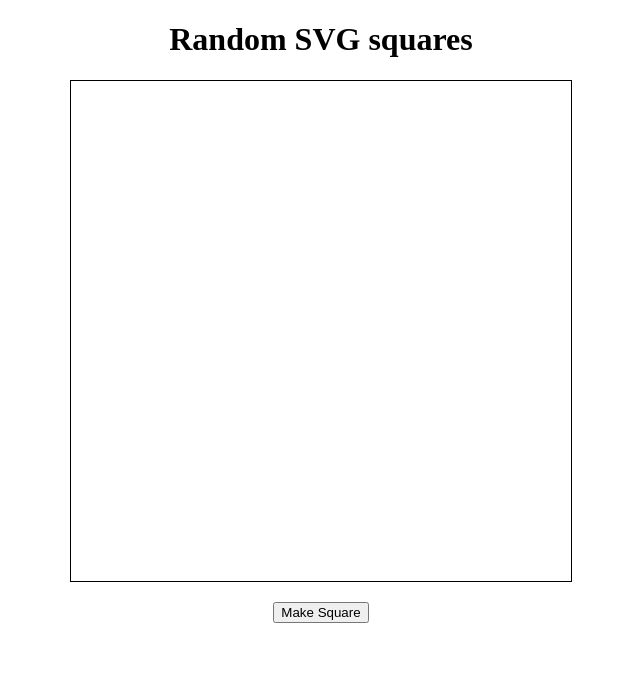
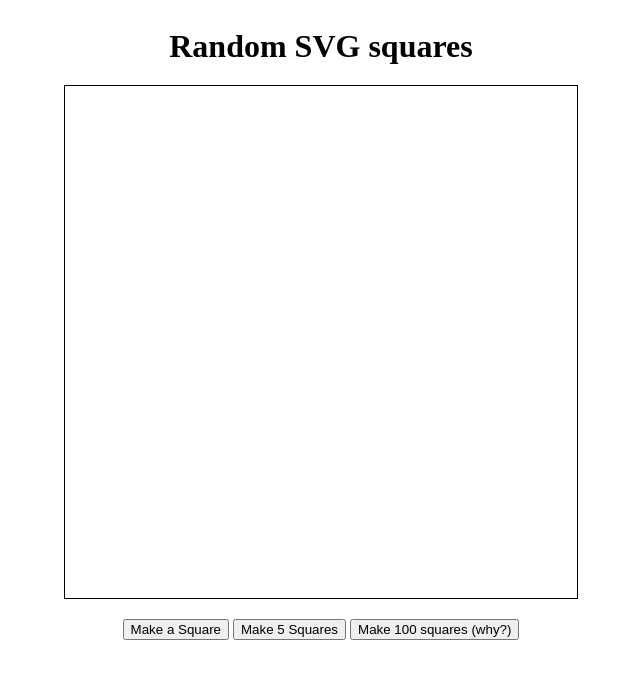
Before and after one commit to v3ceban/COEN60-60L, a PHP site: page / in a window 1280 px wide. Shown: the top 679 px of the page, without its empty margins (319-959 px from the left). Run offline with PHP 8.4, Linux system fonts and the light colour scheme.

Commit message:
lab 5 probably done

```diff
--- a/Lab5/index.html
+++ b/Lab5/index.html
@@ -4,12 +4,16 @@
     <meta charset="UTF-8" />
     <meta name="viewport" content="width=device-width, initial-scale=1.0" />
     <link rel="stylesheet" href="./style.css" />
-    <script src="/main.js" defer></script>
     <title>Lab 5</title>
+    <script src="./main.js" defer></script>
   </head>
   <body>
     <h1>Random SVG squares</h1>
-    <svg width="500" height="500"></svg>
-    <button>Make Square</button>
+    <svg></svg>
+    <div class="buttons">
+      <button>Make a Square</button>
+      <button>Make 5 Squares</button>
+      <button>Make 100 squares (why?)</button>
+    </div>
   </body>
 </html>
--- a/Lab5/public/main.js
+++ b/Lab5/public/main.js
@@ -1,15 +1,54 @@
 const main = () => {
-  const button = document.querySelector("button");
+  const button = document.querySelectorAll("button");
   const svg = document.querySelector("svg");
+  const svgWidth = svg.width.baseVal.value;
+  const svgHeight = svg.height.baseVal.value;
+  const width = svgWidth / 20;
+  const height = svgHeight / 20;
+  let flag = false;
 
-  button.addEventListener("click", () => {
-    let square = document.createElement(`rect`);
-    square.setAttribute("x", "0");
-    square.setAttribute("y", "0");
-    square.setAttribute("width", "50");
-    square.setAttribute("heigth", "50");
-    square.setAttribute("fill", "red");
+  const randNum = (x) => {
+    return Math.floor(Math.random() * x);
+  };
+
+  const randColor = () => {
+    let a = "0123456789abcdef";
+    let color = "#";
+    for (let i = 0; i < 6; i++) {
+      color += a[randNum(a.length)];
+    }
+    return color;
+  };
+
+  const createSquare = () => {
+    let square = document.createElementNS(`http://www.w3.org/2000/svg`, `rect`);
+    square.setAttribute("x", randNum(svgWidth - width));
+    square.setAttribute("y", randNum(svgHeight - height));
+    square.setAttribute("width", width);
+    square.setAttribute("height", height);
+    square.setAttribute("fill", randColor());
+    return square;
+  };
+
+  button[0].addEventListener("click", () => {
+    let square = createSquare();
     svg.appendChild(square);
+  });
+  button[1].addEventListener("click", () => {
+    for (let index = 0; index < 5; index++) {
+      let square = createSquare();
+      svg.appendChild(square);
+    }
+  });
+  button[2].addEventListener("click", () => {
+    if (flag == false) {
+      flag = true;
+      alert("Because I can.");
+    }
+    for (let index = 0; index < 100; index++) {
+      let square = createSquare();
+      svg.appendChild(square);
+    }
   });
 };
 
--- a/Lab5/public/style.css
+++ b/Lab5/public/style.css
@@ -1,14 +1,17 @@
+body {
+  display: flex;
+  flex-direction: column;
+  align-items: center;
+}
+
 svg {
   display: block;
-  margin: 20px auto;
+  width: 40vw;
+  min-height: 40vw;
   border: 1px solid black;
 }
 
+.buttons,
 h1 {
-  text-align: center;
+  margin: 20px 0;
 }
-
-button {
-  display: block;
-  margin: auto;
-}
```
